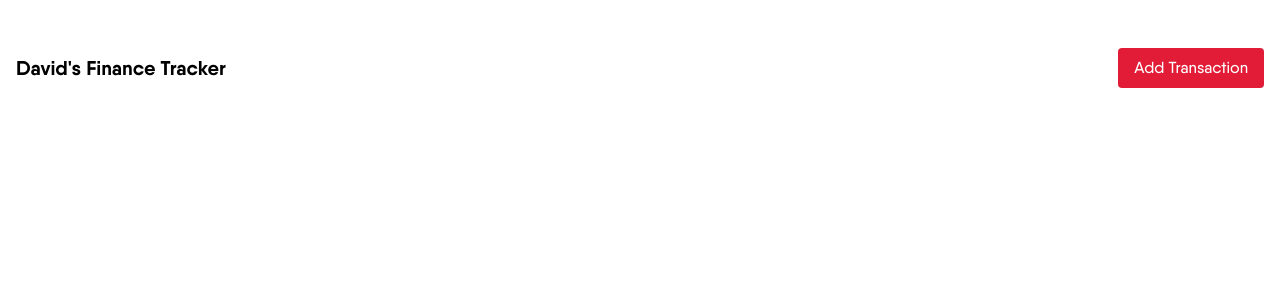
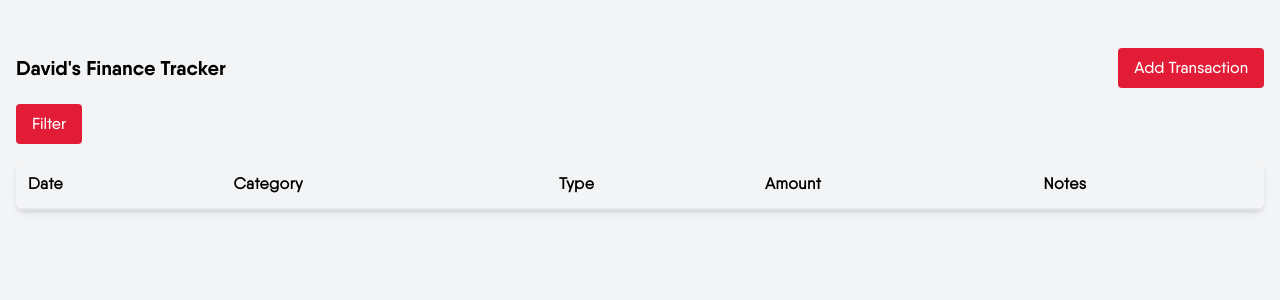
Before and after one commit to emodot/personal-finance-tracker, a React (Create React App) app: page / in a window 1280 px wide. Shown: the top 300 px of the page. Built offline with nearby package versions, Linux system fonts and the light colour scheme.

Commit message:
feat: developed and implemented Transactions List

```diff
--- a/src/App.js
+++ b/src/App.js
@@ -1,6 +1,7 @@
 import React, { useState, useEffect } from "react";
 import { saveTransactions, loadTransactions } from "./utils/store";
 import AddTransaction from "./components/AddTransaction";
+import TransactionList from "./components/TransactionList";
 
 
 function App() {
@@ -28,10 +29,13 @@ function App() {
         </h1>
         <button
           onClick={openModal}
-          className="bg-primary_color text-white font-qanelas_m px-4 py-2 rounded hover:bg-blue-600"
+          className="bg-[#E21C37] text-white font-qanelas_m px-4 py-2 rounded hover:bg-[#47141b]"
         >
           Add Transaction
         </button>
+      </div>
+      <div>
+        <TransactionList transactions={transactions} />
       </div>
       <AddTransaction
         isOpen={isModalOpen}
--- a/src/components/AddTransaction.js
+++ b/src/components/AddTransaction.js
@@ -30,7 +30,7 @@ const AddTransaction = ({ isOpen, onClose, onAddTransaction }) => {
   if (!isOpen) return null;
   return (
     <div className="fixed inset-0 bg-gray-900 bg-opacity-50 flex items-center justify-center z-50">
-      <div className="bg-white p-6 rounded-lg border border-neutral_stroke_2 w-[30%] relative">
+      <div className="bg-white p-6 rounded-lg border border-gray-100 w-[30%] relative">
         <button
           onClick={onClose}
           className="text-gray-500 font-qanelas_b hover:text-error absolute top-4 right-4"
@@ -40,7 +40,6 @@ const AddTransaction = ({ isOpen, onClose, onAddTransaction }) => {
         <h2 className="text-[20px] font-qanelas_b text-center mb-4">
           Add Transaction
         </h2>
-
         <form
           onSubmit={addTransaction}
           className="p-4 bg-white rounded space-y-4"
@@ -104,7 +103,7 @@ const AddTransaction = ({ isOpen, onClose, onAddTransaction }) => {
           </div>
           <button
             type="submit"
-            className="bg-primary_color text-white py-2 px-4 rounded-md"
+            className="bg-[#E21C37] hover:bg-[#47141b] text-white py-2 px-4 rounded-md"
           >
             Add Transaction
           </button>
--- a/src/components/AddTransactionModal.js
+++ /dev/null
@@ -1,26 +0,0 @@
-import React from "react";
-import AddTransaction from "./AddTransaction";
-
-const AddTransactionModal = ({ isOpen, onClose, onAddTransaction }) => {
-  if (!isOpen) return null;
-
-  return (
-    <div className="fixed inset-0 bg-gray-900 bg-opacity-50 flex items-center justify-center z-50">
-      <div className="bg-white p-6 rounded-lg shadow-lg w-80 md:w-1/2">
-        <button
-          onClick={onClose}
-          className="text-gray-500 hover:text-gray-700 absolute top-4 right-4"
-        >
-          &times;
-        </button>
-        <h2 className="text-xl font-semibold mb-4">Add Transaction</h2>
-        <AddTransaction
-          onAddTransaction={onAddTransaction}
-          onClose={onClose}
-        />
-      </div>
-    </div>
-  );
-};
-
-export default AddTransactionModal;
--- /dev/null
+++ b/src/components/Filter.js
@@ -0,0 +1,105 @@
+import React, { useState } from "react";
+
+const Filter = ({ isOpen, onClose, onFilterChange }) => {
+  const [type, setType] = useState("");
+  const [category, setCategory] = useState("");
+  const [minAmount, setMinAmount] = useState("");
+  const [maxAmount, setMaxAmount] = useState("");
+  const [startDate, setStartDate] = useState("");
+  const [endDate, setEndDate] = useState("");
+
+  const handleApplyFilter = () => {
+    onFilterChange({
+      type,
+      category,
+      minAmount,
+      maxAmount,
+      startDate,
+      endDate,
+    });
+    onClose();
+  };
+  if (!isOpen) return null;
+  return (
+    <div className="fixed inset-0 bg-gray-900 bg-opacity-50 flex items-center justify-center z-50">
+      <div className="bg-white p-6 rounded-lg border border-gray-100 w-[30%] relative">
+        <button
+          onClick={onClose}
+          className="text-gray-500 font-qanelas_b hover:text-error absolute top-4 right-4"
+        >
+          Close
+        </button>
+        <h2 className="text-[20px] font-qanelas_b text-center mb-4">
+          Filter Transaction
+        </h2>
+        <div className="p-4 bg-white shadow-md rounded-md space-y-2">
+          <div>
+            <label>Type</label>
+            <select
+              value={type}
+              onChange={(e) => setType(e.target.value)}
+              className="block w-full p-2 border rounded-md"
+            >
+              <option value="">All</option>
+              <option value="income">Income</option>
+              <option value="expense">Expense</option>
+            </select>
+          </div>
+          <div>
+            <label>Category</label>
+            <input
+              type="text"
+              value={category}
+              onChange={(e) => setCategory(e.target.value)}
+              className="block w-full p-2 border rounded-md"
+            />
+          </div>
+          <div>
+            <label>Min Amount</label>
+            <input
+              type="number"
+              value={minAmount}
+              onChange={(e) => setMinAmount(e.target.value)}
+              className="block w-full p-2 border rounded-md"
+            />
+          </div>
+          <div>
+            <label>Max Amount</label>
+            <input
+              type="number"
+              value={maxAmount}
+              onChange={(e) => setMaxAmount(e.target.value)}
+              className="block w-full p-2 border rounded-md"
+            />
+          </div>
+          <div>
+            <label>Start Date</label>
+            <input
+              type="date"
+              value={startDate}
+              onChange={(e) => setStartDate(e.target.value)}
+              className="block w-full p-2 border rounded-md"
+            />
+          </div>
+          <div>
+            <label>End Date</label>
+            <input
+              type="date"
+              value={endDate}
+              onChange={(e) => setEndDate(e.target.value)}
+              className="block w-full p-2 border rounded-md"
+            />
+          </div>
+          <button
+            onClick={handleApplyFilter}
+            className="w-full bg-[#E21C37] hover:bg-[#47141b] text-white p-2 rounded-md"
+          >
+            Apply Filter
+          </button>
+        </div>
+      </div>
+    </div>
+  );
+};
+
+export default Filter;
--- /dev/null
+++ b/src/components/TransactionList.js
@@ -0,0 +1,90 @@
+import React, { useState, useEffect } from "react";
+import Filter from "./Filter";
+
+const TransactionList = ({ transactions }) => {
+  const [filteredTransactions, setFilteredTransactions] =
+    useState(transactions);
+    const [isFilterOpen, setIsFilterOpen] = useState(false);
+
+  useEffect(() => {
+    setFilteredTransactions(transactions);
+  }, [transactions]);
+
+  const handleFilterChange = (filterCriteria) => {
+    const { type, category, minAmount, maxAmount, startDate, endDate } =
+      filterCriteria;
+    setFilteredTransactions(
+      transactions.filter(
+        (t) =>
+          (!type || t.type === type) &&
+          (!category || t.category.includes(category)) &&
+          (!minAmount || t.amount >= minAmount) &&
+          (!maxAmount || t.amount <= maxAmount) &&
+          (!startDate || new Date(t.date) >= new Date(startDate)) &&
+          (!endDate || new Date(t.date) <= new Date(endDate))
+      )
+    );
+  };
+    const openFilterModal = () => setIsFilterOpen(true);
+    const closeModal = () => setIsFilterOpen(false);
+
+  return (
+    <div className="mt-4">
+      <Filter onFilterChange={handleFilterChange} />
+
+      <button
+        onClick={openFilterModal}
+        className="bg-[#E21C37] text-white font-qanelas_m px-4 py-2 rounded hover:bg-[#47141b]"
+      >
+        Filter
+      </button>
+      <div className="overflow-auto rounded-lg shadow-md mt-4">
+        <table className="min-w-full bg-white">
+          <thead className="bg-gray-100 border-b-2 border-gray-200">
+            <tr>
+              <th className="p-3 text-sm font-semibold tracking-wide text-left">
+                Date
+              </th>
+              <th className="p-3 text-sm font-semibold tracking-wide text-left">
+                Category
+              </th>
+              <th className="p-3 text-sm font-semibold tracking-wide text-left">
+                Type
+              </th>
+              <th className="p-3 text-sm font-semibold tracking-wide text-left">
+                Amount
+              </th>
+              <th className="p-3 text-sm font-semibold tracking-wide text-left">
+                Notes
+              </th>
+            </tr>
+          </thead>
+          <tbody className="divide-y divide-gray-200">
+            {filteredTransactions.map((transaction, index) => (
+              <tr key={index} className="bg-white">
+                <td className="p-3 text-sm text-gray-700">
+                  {new Date(transaction.date).toLocaleDateString()}
+                </td>
+                <td className="p-3 text-sm text-gray-700">
+                  {transaction.category}
+                </td>
+                <td className="p-3 text-sm text-gray-700 capitalize">
+                  {transaction.type}
+                </td>
+                <td className="p-3 text-sm text-gray-700">
+                  {transaction.type === "income" ? "+" : "-"}$
+                  {transaction.amount.toFixed(2)}
+                </td>
+                <td className="p-3 text-sm text-gray-500">
+                  {transaction.notes || "-"}
+                </td>
+              </tr>
+            ))}
+          </tbody>
+        </table>
+      </div>
+    </div>
+  );
+};
+
+export default TransactionList;
--- a/tailwind.config.js
+++ b/tailwind.config.js
@@ -12,21 +12,6 @@ module.exports = {
   },
   theme: {
     extend: {},
-    colors: {
-      primary_color: "#E21C37",
-      black: "#000000",
-      white: "#ffffff",
-      error: "#DF3939",
-      error_tint: "#FAE0E0",
-      success: "#23CE6B",
-      success_fade: "#F2FDF6",
-      success_900: "#106032",
-      warning: "#F59E0B",
-      neutral_stroke_1: "#DFE2E2",
-      neutral_disabled: "#F2F3F3",
-      neutral_stroke_2: "#ECEEEE",
-      border_stroke_1: "#D4D4D4",
-    },
     fontSize: {
       6: "0.375rem",
       10: "0.625rem",
```
